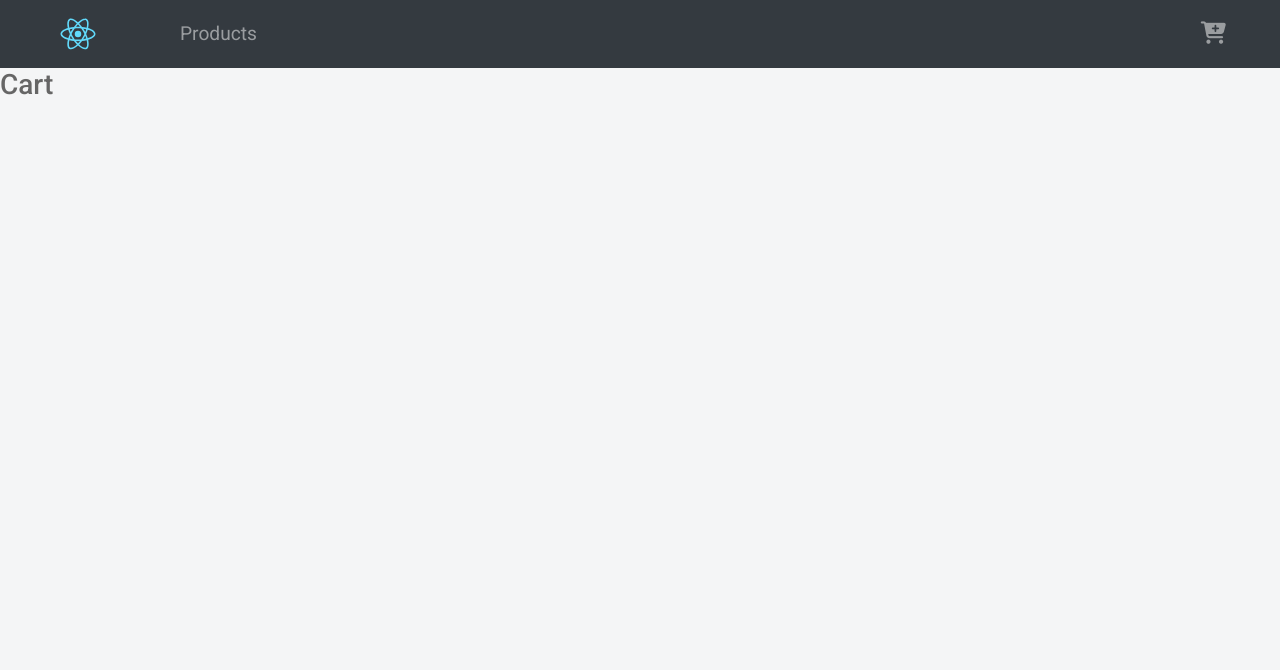
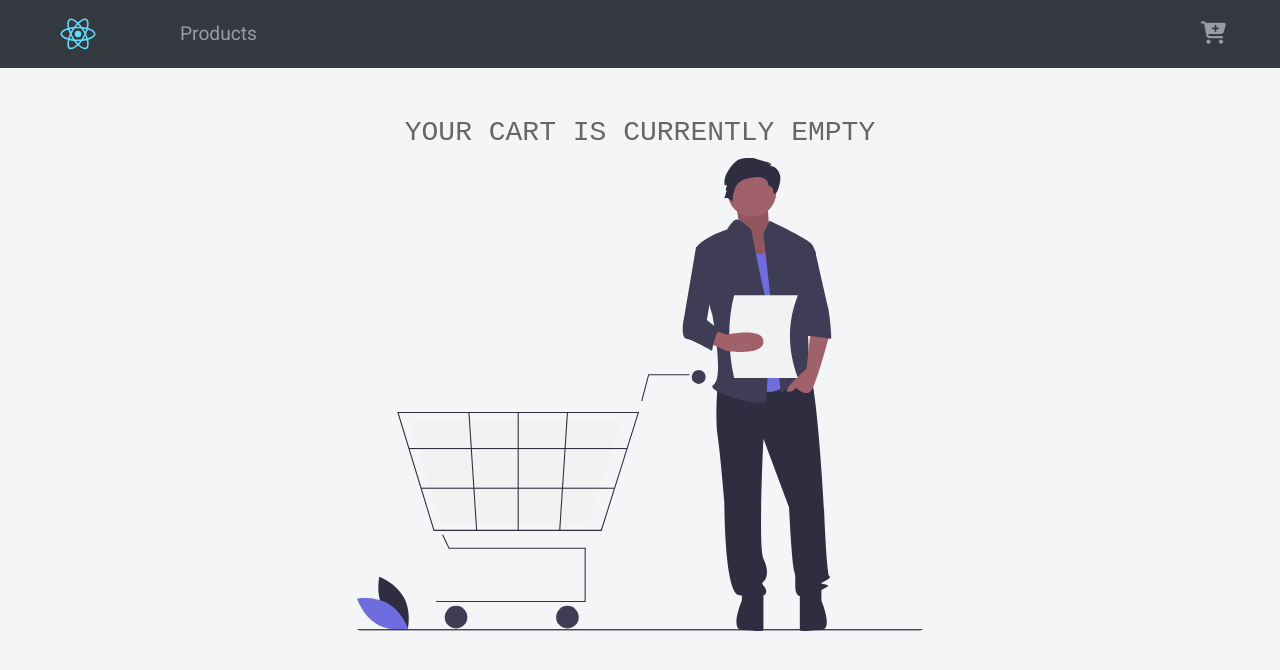
Before and after one commit to triabagus/Store-Recording, a React (Create React App) app: page /cart in a window 1280 px wide. Shown: the top 670 px of the page. Built offline with nearby package versions, Linux system fonts and the light colour scheme.

Commit message:
Cart: create empty cart conditional

```diff
--- a/src/components/Cart.js
+++ /dev/null
@@ -1,14 +0,0 @@
-import React, { Component } from 'react';
-
-class Cart extends Component {
-    state = {  }
-    render() {
-        return (
-            <div>
-                <h3>Cart</h3>
-            </div>
-         );
-    }
-}
-
-export default Cart;
--- /dev/null
+++ b/src/components/Cart/Cart.js
@@ -0,0 +1,37 @@
+import React, { Component } from 'react';
+import Title from '../Title';
+import CartColumns from './CartColumns';
+import EmptyCart from './EmptyCart';
+import { ProductConsumer } from '../../context';
+
+class Cart extends Component {
+    state = {  }
+    render() {
+        return (
+            <section>
+
+                <div className="container">
+                    <ProductConsumer>
+                        {value => {
+                            const { cart } = value;
+                            if (cart.length > 0) {
+                                return (
+                                    <React.Fragment>
+                                        <Title name="your" title="cart" />
+                                        <CartColumns />
+                                    </React.Fragment>
+                                );
+                            } else {
+                                return (
+                                    <EmptyCart />
+                                );
+                            }
+                        }}
+                    </ProductConsumer>
+                </div>
+            </section>
+         );
+    }
+}
+
+export default Cart;
--- /dev/null
+++ b/src/components/Cart/CartColumns.js
@@ -0,0 +1,30 @@
+import React from 'react';
+
+function CartColumns(){
+    return (
+        <div className="container-fluid text-center d-none d-lg-block">
+            <div className="row">
+                <div className="col-10 mx-auto col-lg-2">
+                    <p className="text-uppercase">product</p>
+                </div>
+                <div className="col-10 mx-auto col-lg-2">
+                    <p className="text-uppercase">name product</p>
+                </div>
+                <div className="col-10 mx-auto col-lg-2">
+                    <p className="text-uppercase">price</p>
+                </div>
+                <div className="col-10 mx-auto col-lg-2">
+                    <p className="text-uppercase">quantity</p>
+                </div>
+                <div className="col-10 mx-auto col-lg-2">
+                    <p className="text-uppercase">option</p>
+                </div>
+                <div className="col-10 mx-auto col-lg-2">
+                    <p className="text-uppercase">total</p>
+                </div>
+            </div>
+        </div>
+    );
+}
+
+export default CartColumns;
--- /dev/null
+++ b/src/components/Cart/EmptyCart.js
@@ -0,0 +1,18 @@
+import React from 'react';
+
+function EmptyCart() {
+    return (
+        <div className="container mt-5">
+            <div className="row">
+                <div className="col-10 mx-auto text-center text-title">
+                    <h3>Your Cart Is Currently Empty</h3>
+                    <div className="col-md-8 mx-auto text-center">
+                        <img src="img/empty-cart.svg" className="img-fluid rounded" />
+                    </div>
+                </div>
+            </div>
+        </div>
+    );
+}
+
+export default EmptyCart;
--- /dev/null
+++ b/src/components/Cart/package.json
@@ -0,0 +1,3 @@
+{
+    "main": "Cart.js"
+}
--- a/src/context.js
+++ b/src/context.js
@@ -11,7 +11,10 @@ class ProductProvider extends Component {
         detailProduct: detailProduct,
         cart: [],
         modalOpen: false,
-        modalProduct:detailProduct,
+        modalProduct: detailProduct,
+        cartSubTotal: 0,
+        cartTax: 0,
+        cartTotal:0
     }
 
     componentDidMount() {
@@ -68,6 +71,22 @@ class ProductProvider extends Component {
         })
     }
 
+    increment = id => {
+        console.log('increment');
+    }
+
+    decrement = id => {
+        console.log('decrement');
+    }
+
+    removeItem = id => {
+        console.log('remove item');
+    }
+
+    clearCart = () => {
+        console.log('clear cart');
+    }
+
     // tester = () => {
     //     console.log('state product: ', this.state.products[0].inCart)
     //     console.log('data product: ', storeProducts[0].inCart)
@@ -89,7 +108,11 @@ class ProductProvider extends Component {
                 handleDetail: this.handleDetail,
                 addToCart: this.addToCart,
                 openModal: this.openModal,
-                closeModal:this.closeModal
+                closeModal: this.closeModal,
+                increment: this.increment,
+                decrement: this.decrement,
+                removeItem: this.removeItem,
+                clearCart:this.clearCart
             }}>
                 {/* <button onClick={this.tester}>test</button> */}
                 {this.props.children}
```
Also changed, not shown: public/img/empty-cart.svg (added).
